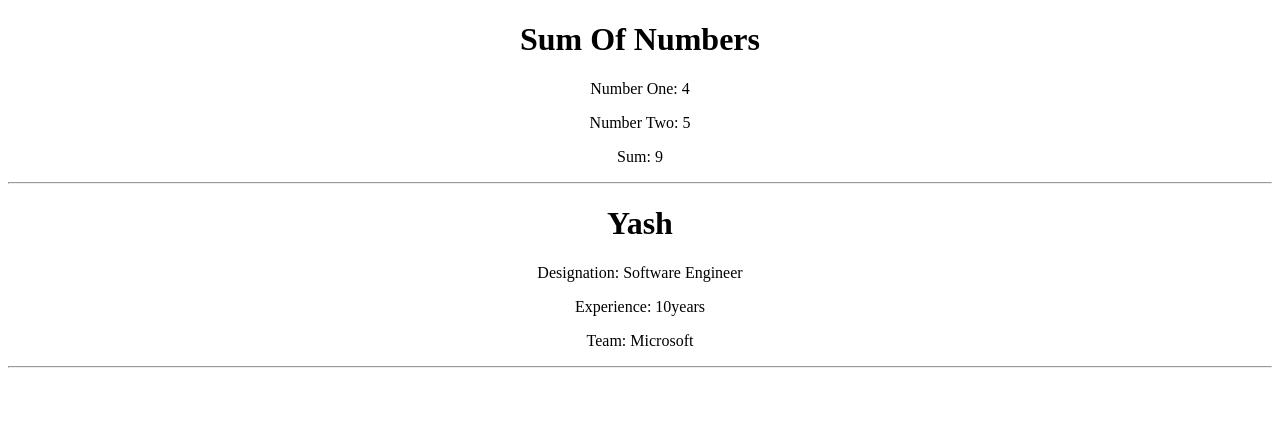
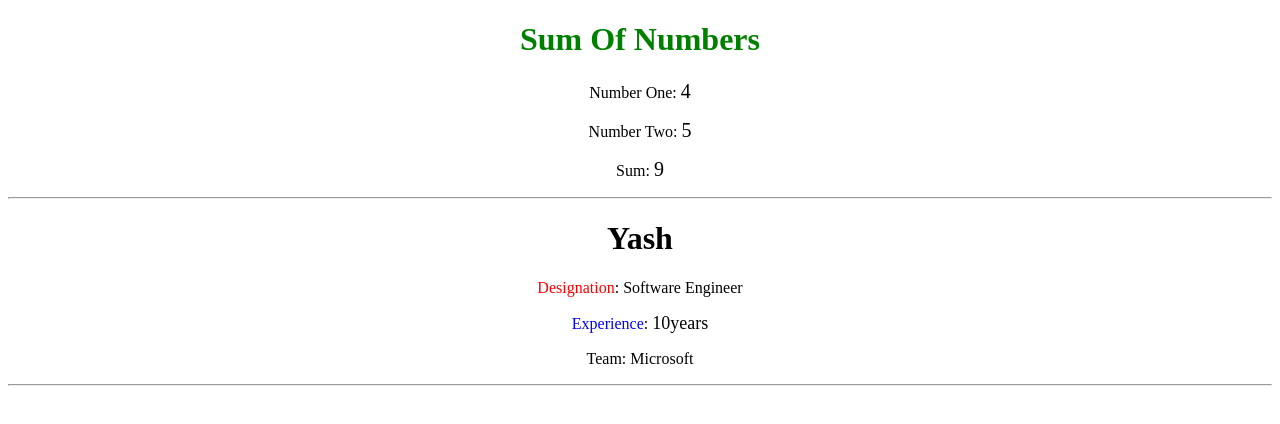
Before and after one commit to yash-purkar/react-sessions, a React (Create React App) app: page / in a window 1280 px wide. Shown: the top 424 px of the page. Built offline with nearby package versions, Linux system fonts and the light colour scheme.

Commit message:
styles in react

```diff
--- a/src/App.js
+++ b/src/App.js
@@ -1,7 +1,7 @@
 import './App.css';
 import { SumCard } from './session-1/SumCard';
 
-import { EmployeeCard } from './session-1/EmployeeCard';;
+import { EmployeCard } from './session-1/EmployeCard';;
 
 function App() {
   return (
@@ -9,7 +9,7 @@ function App() {
       {/* Session One */}
       <SumCard num1={4} num2={5} />
       <hr />
-      <EmployeeCard />
+      <EmployeCard />
       <hr />
     </div>
   );
--- /dev/null
+++ b/src/session-1/EmployeCard.jsx
@@ -0,0 +1,10 @@
+export const EmployeCard = () => {
+  return (
+    <>
+      <h1>Yash</h1>
+      <p><span style={{ color: "red" }}>Designation</span>: Software Engineer</p>
+      <p><span style={{ color: "blue" }}>Experience</span>: <span style={{ fontSize: "18px" }}>10years</span></p>
+      <p>Team: Microsoft</p>
+    </>
+  )
+}
--- a/src/session-1/EmployeeCard.jsx
+++ /dev/null
@@ -1,10 +0,0 @@
-export const EmployeeCard = () => {
-  return (
-    <>
-      <h1>Yash</h1>
-      <p>Designation: Software Engineer</p>
-      <p>Experience: 10years</p>
-      <p>Team: Microsoft</p>
-    </>
-  )
-}
--- a/src/session-1/SumCard.jsx
+++ b/src/session-1/SumCard.jsx
@@ -1,10 +1,13 @@
 export const SumCard = ({ num1, num2 }) => {
+  const myStyle = {
+    fontSize: "20px"
+  }
   return (
     <>
-      <h1>Sum Of Numbers</h1>
-      <p>Number One: {num1}</p>
-      <p>Number Two: {num2}</p>
-      <p>Sum: {num1 + num2}</p>
+      <h1 style={{ color: "green" }}>Sum Of Numbers</h1>
+      <p>Number One: <span style={myStyle}>{num1}</span></p>
+      <p>Number Two: <span style={myStyle}>{num2}</span></p>
+      <p>Sum: <span style={myStyle}>{num1 + num2}</span></p>
     </>
   )
 }
```
